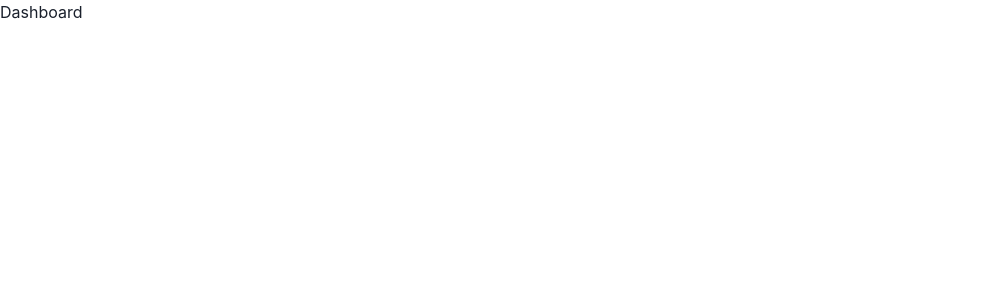
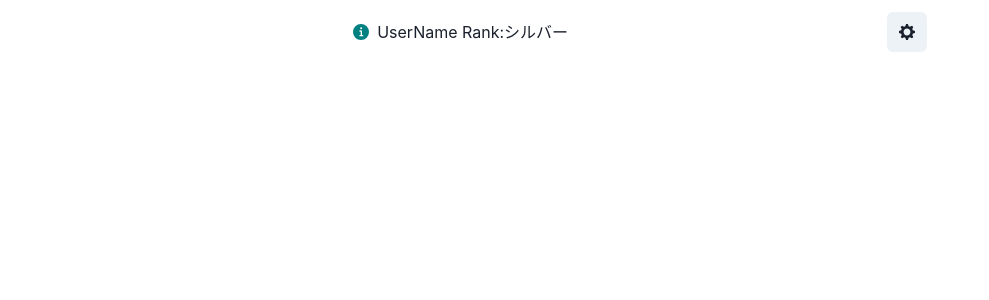
Before and after one commit to tatannca/bonus-time-webfront, a Next.js app: page /dashboard in a window 1280 px wide. Shown: the top 300 px of the page, without its empty margins (0-989 px from the left). Built offline with nearby package versions, Linux system fonts and the light colour scheme.

Commit message:
ダッシュボードと設定画面追加

```diff
--- a/pages/dashboard/index.tsx
+++ b/pages/dashboard/index.tsx
@@ -1,6 +1,22 @@
 import type { NextPage } from 'next'
+import NextLink from 'next/link'
+import { Container, Text, Flex, Spacer, IconButton } from '@chakra-ui/react'
+import { SettingsIcon, InfoIcon } from '@chakra-ui/icons'
 
 const Dashboard: NextPage = () => {
-  return <div>Dashboard</div>
+  return (
+    <>
+      <Container>
+        <Flex align="center" py={3}>
+          <InfoIcon color="teal" />
+          <Text pl={2}>UserName Rank:シルバー</Text>
+          <Spacer />
+          <NextLink href="/settings" passHref>
+            <IconButton as="a" href="/" aria-label="設定" icon={<SettingsIcon />} />
+          </NextLink>
+        </Flex>
+      </Container>
+    </>
+  )
 }
 export default Dashboard
```
Also changed, not shown: pages/settings/index.tsx (added, +28 -0 lines).
